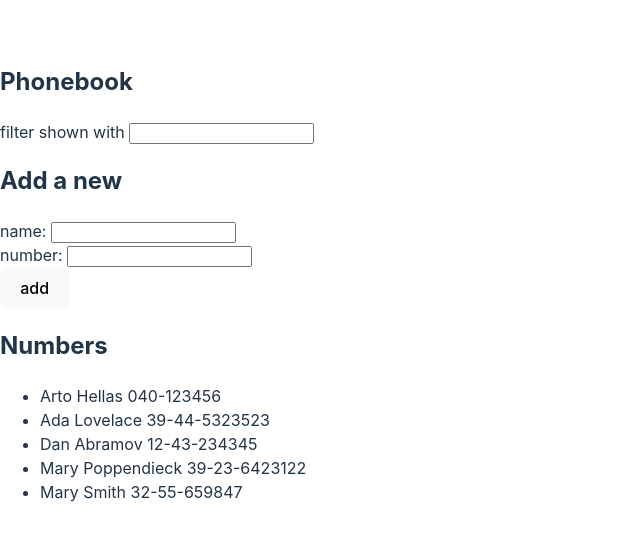
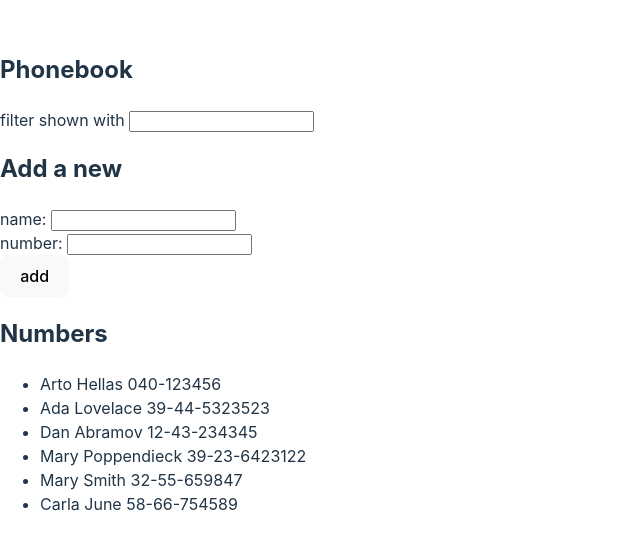
Before and after one commit to LeyreRodriguez/FullStackOpen, a React (Vite) app in the folder Part 2/phonebook/: page / in a window 1280 px wide. Shown: the part 118-668 px from the top of the page, without its empty margins (0-640 px from the left). Built offline with nearby package versions, Linux system fonts and the light colour scheme; data requests are answered from the project's data file; the HTML template or start-up script is replaced by a standard one.

Commit message:
Exercise 2.13

```diff
--- a/Part 2/phonebook/db.json
+++ b/Part 2/phonebook/db.json
@@ -24,6 +24,11 @@
       "id": "3a7d",
       "name": "Mary Smith",
       "number": "32-55-659847"
+    },
+    {
+      "id": "2f81",
+      "name": "Carla June",
+      "number": "58-66-754589"
     }
   ]
 }
--- a/Part 2/phonebook/src/App.jsx
+++ b/Part 2/phonebook/src/App.jsx
@@ -3,6 +3,8 @@ import axios from 'axios'
 import PersonForm from './components/PersonForm'
 import Filter from './components/Filter'
 import Persons from './components/Persons'
+import personService  from './services/calls'
+
 const App = () => {
   const [persons, setPersons] = useState([])
   const [newName, setNewName] = useState('')
@@ -10,11 +12,15 @@ const App = () => {
   const [filter, setFilter] = useState('')
 
 
+
   useEffect(() => {
-    axios
-      .get('http://localhost:3001/persons')
-      .then(response => {
-        setPersons(response.data)
+    personService
+      .read()
+      .then(initialPersons => {
+        setPersons(initialPersons)
+      })
+      .catch(error => {
+        console.error('Failed to fetch persons:', error)
       })
   }, [])
 
@@ -34,10 +40,11 @@ const App = () => {
     if (persons.some(person => person.name === newName)) {
       alert(`${newName} is already added to phonebook`);
     } else {
-      axios
-        .post('http://localhost:3001/persons', newPerson)
+
+      personService
+        .create(newPerson)
         .then(response => {
-          setPersons(persons.concat(newPerson));
+          setPersons(persons.concat(response))
         })
 
     }
--- /dev/null
+++ b/Part 2/phonebook/src/services/calls.js
@@ -0,0 +1,20 @@
+import axios from 'axios'
+const baseUrl = 'http://localhost:3001/persons'
+
+
+const create = newPerson => {
+  const request =  axios.post(baseUrl, newPerson)
+  return request.then(response => response.data)
+
+}
+
+const read = () => {
+    const request =  axios.get(baseUrl)
+    return request.then(response => response.data)
+
+  }
+export default {
+    read,
+    create,
+
+}
```
